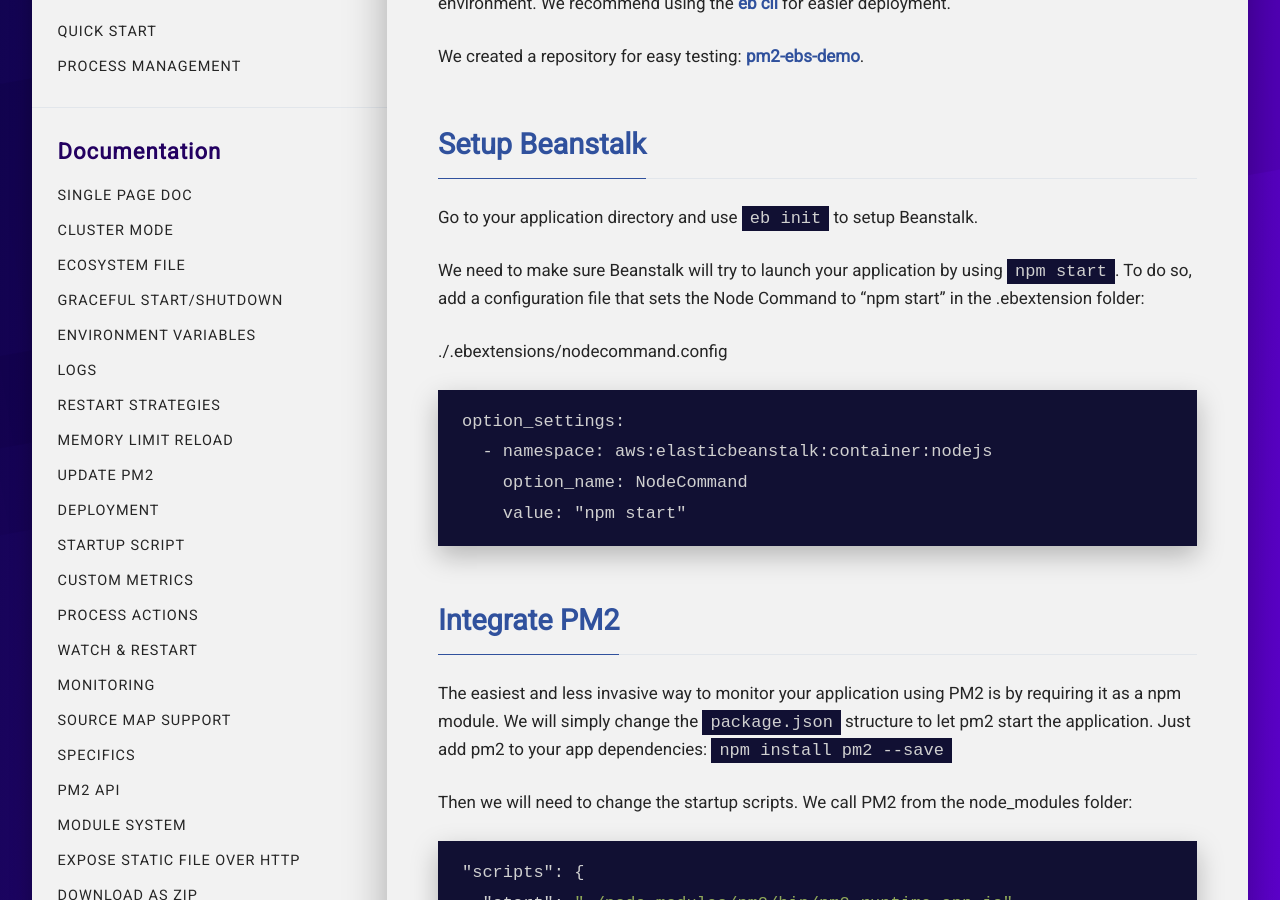
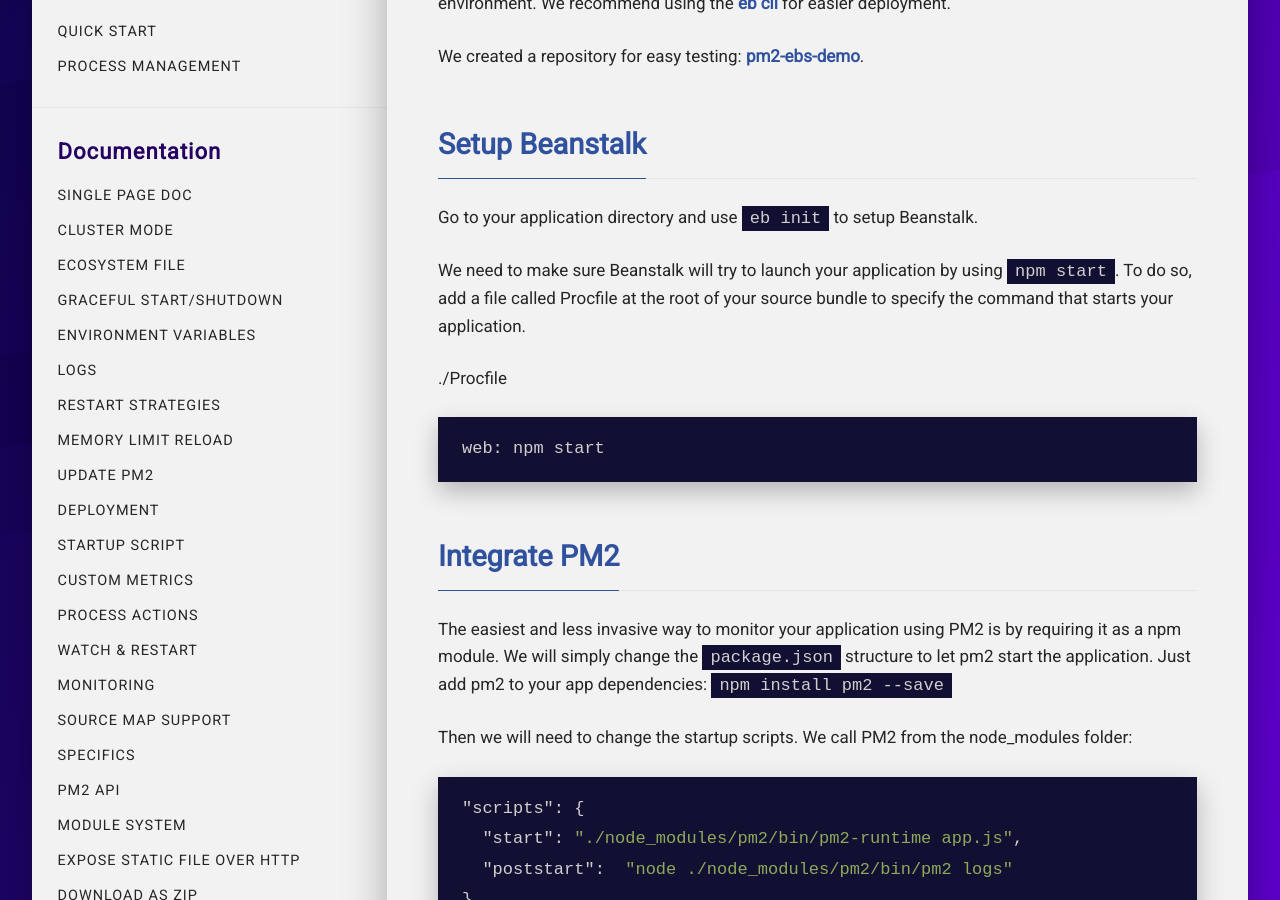
Before and after one commit to pm2-hive/pm2-hive.github.io, a Jekyll site: the page built from docs/features/use-pm2-with-aws-elastic-beanstalk.md, in a window 1280 px wide and 900 px high, scrolled down 363 px. Built offline with Jekyll 4.4.1, drawn with Linux system fonts in a browser that asks for light colours; comment, search, counter and statistics services are not loaded.

Commit message:
Update deprecated config of ElasticBeanstalk
Elastic Beanstalk moved away from the `NodeCommand` option, and now use instructions in `Procfile`.
Here is the AWS EB Documentation on the topic, with the deprecation warning : [Configuring the application process with a Procfile ](https://docs.aws.amazon.com/elasticbeanstalk/latest/dg/nodejs-configuration-procfile.html)

````diff
--- a/docs/features/use-pm2-with-aws-elastic-beanstalk.md
+++ b/docs/features/use-pm2-with-aws-elastic-beanstalk.md
@@ -15,15 +15,12 @@
 
 Go to your application directory and use `eb init` to setup Beanstalk.
 
-We need to make sure Beanstalk will try to launch your application by using `npm start`. To do so, add a configuration file that sets the Node Command to "npm start" in the .ebextension folder:
+We need to make sure Beanstalk will try to launch your application by using `npm start`. To do so, add a file called Procfile at the root of your source bundle to specify the command that starts your application.
 
-./.ebextensions/nodecommand.config
+./Procfile
 
 ```
-option_settings:
-  - namespace: aws:elasticbeanstalk:container:nodejs
-    option_name: NodeCommand
-    value: "npm start"
+web: npm start
 ```
 
 ## Integrate PM2
````
